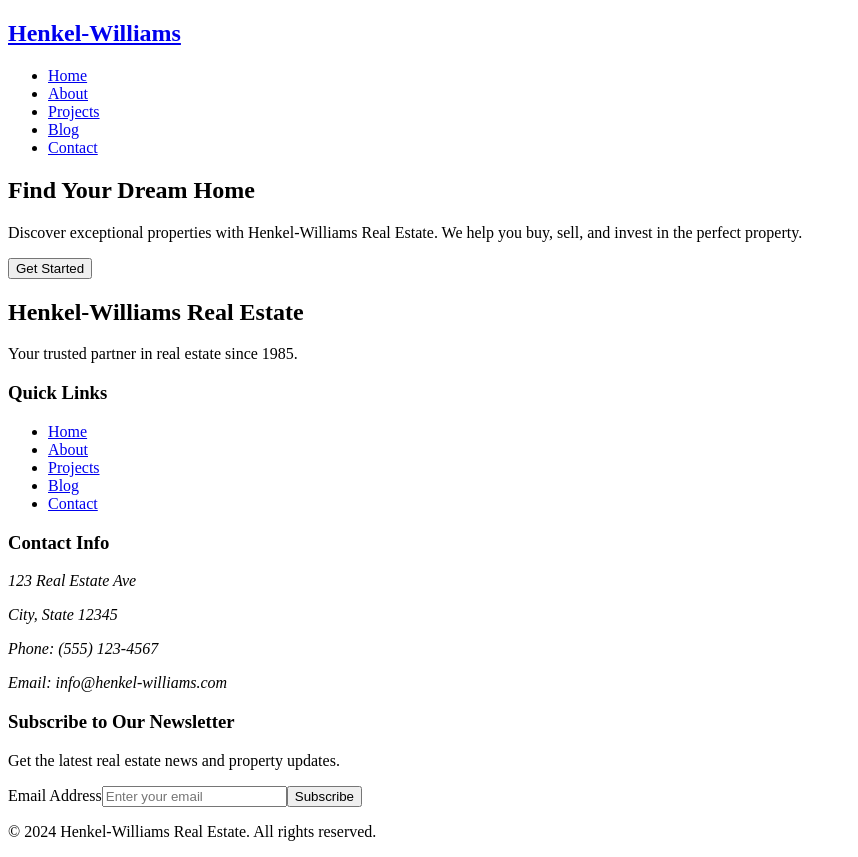
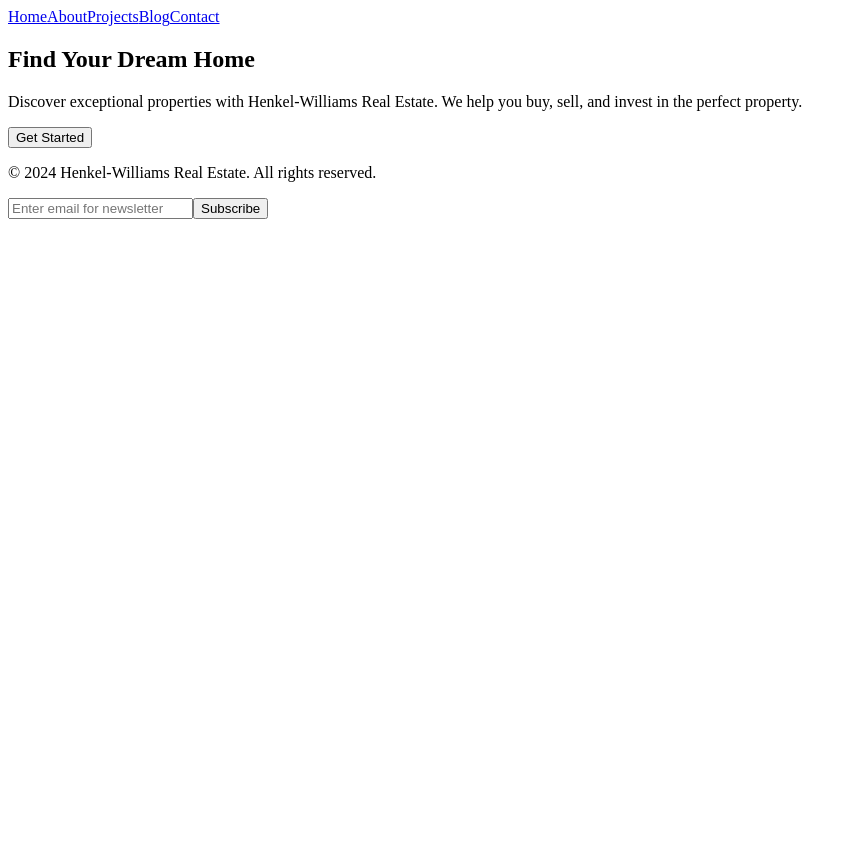
Before and after one commit to botflowlab/Henkel-Williams, a React (Vite) app: page / in a window 1280 px wide. Shown: the whole page, without its empty margins (0-858 px from the left). After the commit the page ends 800 px from the top, so only its background shows below. Built offline with nearby package versions, Linux system fonts and the light colour scheme.

Commit message:
Create basic Header, Footer, and SEO components

```diff
--- a/src/components/layout/Footer.tsx
+++ b/src/components/layout/Footer.tsx
@@ -1,43 +1,11 @@
-import NewsletterForm from '../ui/NewsletterForm';
-
 export default function Footer() {
   return (
     <footer>
-      <div>
-        <div>
-          <h2>Henkel-Williams Real Estate</h2>
-          <p>Your trusted partner in real estate since 1985.</p>
-        </div>
-
-        <div>
-          <h3>Quick Links</h3>
-          <ul>
-            <li><a href="/">Home</a></li>
-            <li><a href="/about">About</a></li>
-            <li><a href="/projects">Projects</a></li>
-            <li><a href="/blog">Blog</a></li>
-            <li><a href="/contact">Contact</a></li>
-          </ul>
-        </div>
-
-        <div>
-          <h3>Contact Info</h3>
-          <address>
-            <p>123 Real Estate Ave</p>
-            <p>City, State 12345</p>
-            <p>Phone: (555) 123-4567</p>
-            <p>Email: info@henkel-williams.com</p>
-          </address>
-        </div>
-
-        <div>
-          <NewsletterForm />
-        </div>
-      </div>
-
-      <div>
-        <p>&copy; 2024 Henkel-Williams Real Estate. All rights reserved.</p>
-      </div>
+      <p>&copy; 2024 Henkel-Williams Real Estate. All rights reserved.</p>
+      <form>
+        <input type="email" placeholder="Enter email for newsletter" />
+        <button type="submit">Subscribe</button>
+      </form>
     </footer>
   );
 }
--- a/src/components/layout/Header.tsx
+++ b/src/components/layout/Header.tsx
@@ -2,31 +2,12 @@
 
 export default function Header() {
   return (
-    <header>
     <nav>
-        <div>
-          <Link to="/">
-            <h1>Henkel-Williams</h1>
-          </Link>
-        </div>
-        <ul>
-          <li>
       <Link to="/">Home</Link>
-          </li>
-          <li>
       <Link to="/about">About</Link>
-          </li>
-          <li>
       <Link to="/projects">Projects</Link>
-          </li>
-          <li>
       <Link to="/blog">Blog</Link>
-          </li>
-          <li>
       <Link to="/contact">Contact</Link>
-          </li>
-        </ul>
     </nav>
-    </header>
   );
 }
--- a/src/components/layout/SEO.tsx
+++ b/src/components/layout/SEO.tsx
@@ -1,45 +1,15 @@
 import { Helmet } from 'react-helmet-async';
-import { defaultSEO } from '../../utils/seoConfig';
 
 interface SEOProps {
   title?: string;
   description?: string;
-  keywords?: string;
-  ogImage?: string;
-  ogUrl?: string;
 }
 
-export default function SEO({
-  title,
-  description,
-  keywords,
-  ogImage,
-  ogUrl
-}: SEOProps) {
-  const seoTitle = title ? `${title} | ${defaultSEO.title}` : defaultSEO.title;
-  const seoDescription = description || defaultSEO.description;
-  const seoKeywords = keywords || defaultSEO.keywords;
-  const seoOgImage = ogImage || defaultSEO.ogImage;
-  const seoOgUrl = ogUrl || defaultSEO.ogUrl;
-
+export default function SEO({ title, description }: SEOProps) {
   return (
     <Helmet>
-      <title>{seoTitle}</title>
-      <meta name="description" content={seoDescription} />
-      <meta name="keywords" content={seoKeywords} />
-
-      {/* Open Graph */}
-      <meta property="og:title" content={seoTitle} />
-      <meta property="og:description" content={seoDescription} />
-      <meta property="og:image" content={seoOgImage} />
-      <meta property="og:url" content={seoOgUrl} />
-      <meta property="og:type" content="website" />
-
-      {/* Twitter Card */}
-      <meta name="twitter:card" content="summary_large_image" />
-      <meta name="twitter:title" content={seoTitle} />
-      <meta name="twitter:description" content={seoDescription} />
-      <meta name="twitter:image" content={seoOgImage} />
+      <title>{title}</title>
+      <meta name="description" content={description} />
     </Helmet>
   );
 }
```
Lines whose indentation alone changed are shown as unchanged.
